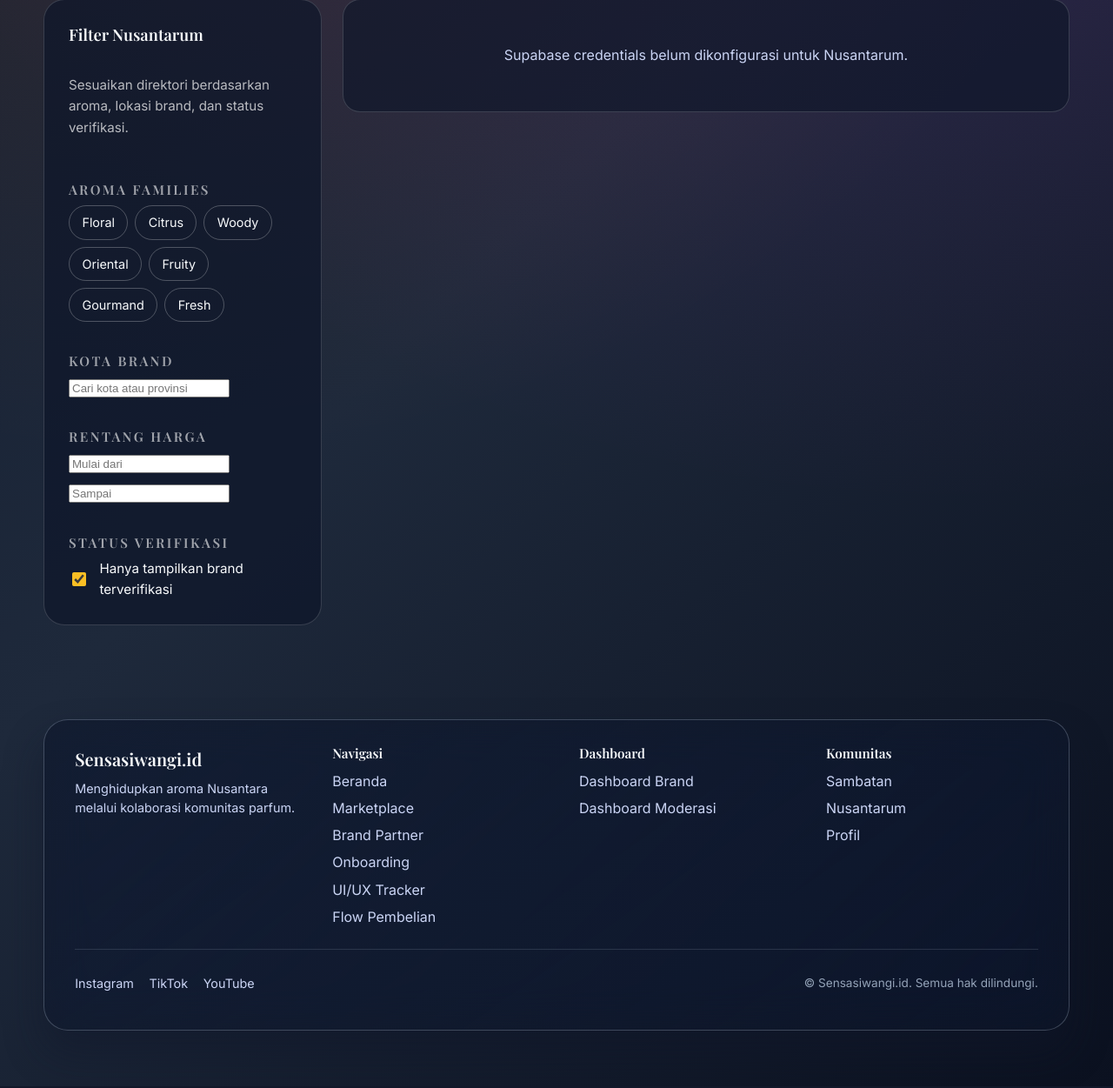
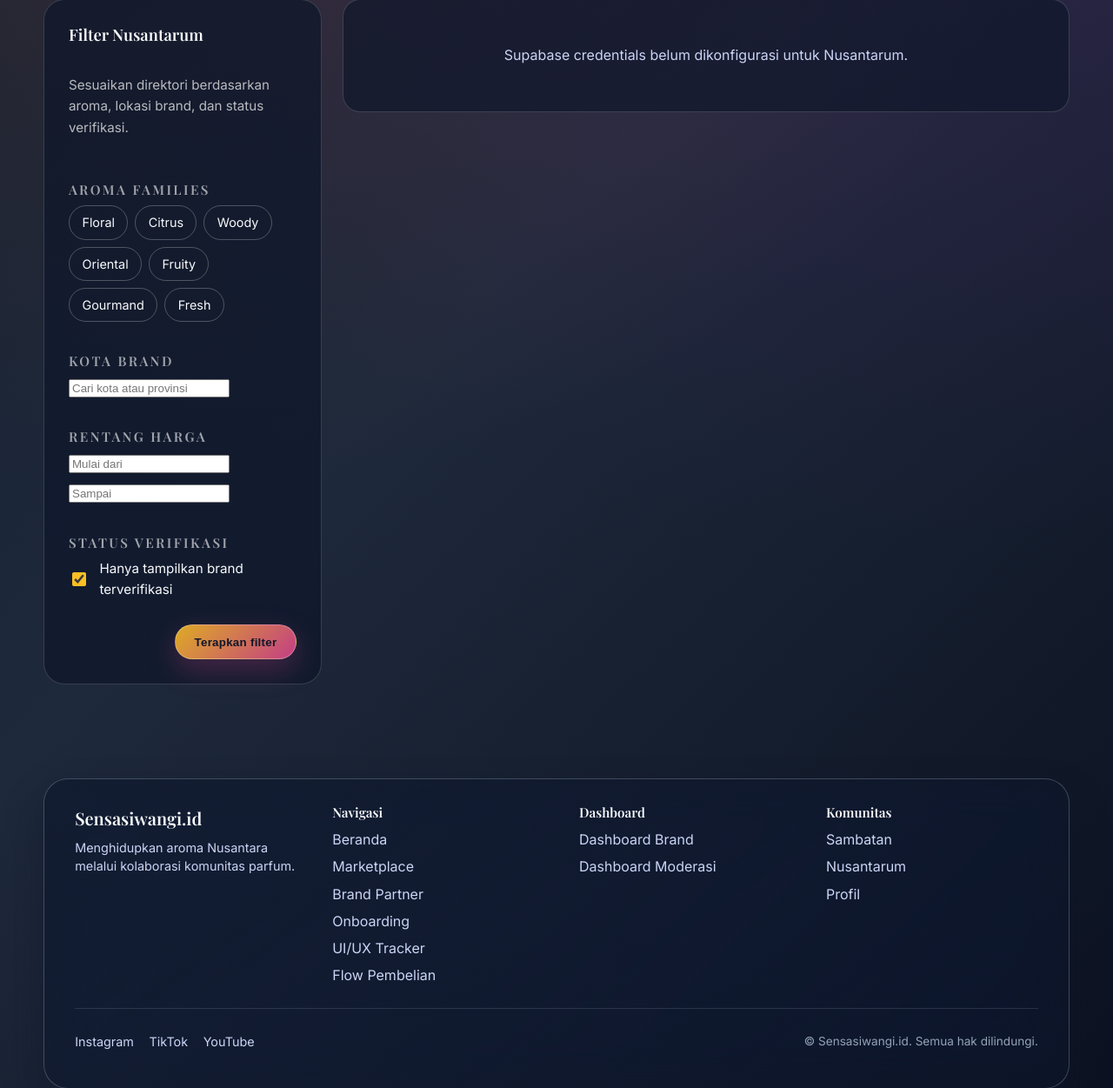
Before and after one commit to beriman/Codexswi, a FastAPI app: page /nusantarum in a window 1280 px wide. Shown: the part 1180-2431 px from the top of the page at 87% size. Before the commit the page ends 2379 px from the top, so only its background shows below. Run offline with FastAPI, Linux system fonts and the light colour scheme; some libraries are stand-ins or nearby versions.

Commit message:
Support standard GET submissions for Nusantarum filters

```diff
--- a/src/app/api/routes/nusantarum.py
+++ b/src/app/api/routes/nusantarum.py
@@ -92,15 +92,35 @@ TAB_LOADERS: Dict[str, Tuple[str, Callable[..., Any]]] = {
 }
 
 
-@router.get("", response_class=HTMLResponse, name="nusantarum:index")
-async def nusantarum_index(
+def _parse_float_param(value: str | None) -> float | None:
+    if value in (None, ""):
+        return None
+    try:
+        parsed = float(value)
+    except (TypeError, ValueError):
+        return None
+    return parsed if parsed >= 0 else None
+
+
+def _parse_bool_param(value: str | None, *, default: bool) -> bool:
+    if value is None:
+        return default
+    value_normalized = value.strip().lower()
+    if value_normalized in {"1", "true", "on", "yes"}:
+        return True
+    if value_normalized in {"0", "false", "off", "no"}:
+        return False
+    return default
+
+
+def _parse_list_param(values: List[str]) -> List[str]:
+    return [value for value in values if value]
+
+
+@router.get("", response_class=HTMLResponse, name="read_nusantarum")
+async def read_nusantarum(
     request: Request,
     service: NusantarumService = Depends(get_service),
-    families: List[str] = Query(default_factory=list),
-    city: str | None = Query(default=None),
-    price_min: float | None = Query(default=None, ge=0),
-    price_max: float | None = Query(default=None, ge=0),
-    verified: bool = Query(default=True),
     page: int = Query(default=1, ge=1),
     page_size: int = Query(default=12, ge=1, le=50),
     tab: str = Query(default="parfum"),
@@ -108,6 +128,13 @@ async def nusantarum_index(
     direction: str | None = Query(default=None),
 ) -> HTMLResponse:
     templates = request.app.state.templates
+    query_params = request.query_params
+    families = _parse_list_param(query_params.getlist("families"))
+    city_raw = query_params.get("city")
+    city = city_raw.strip() if city_raw else None
+    price_min = _parse_float_param(query_params.get("price_min"))
+    price_max = _parse_float_param(query_params.get("price_max"))
+    verified = _parse_bool_param(query_params.get("verified"), default=True)
     tab_slug = tab.lower()
     if tab_slug not in TAB_LOADERS:
         raise HTTPException(status_code=404, detail="Tab tidak ditemukan")
--- a/src/app/web/static/css/nusantarum.css
+++ b/src/app/web/static/css/nusantarum.css
@@ -248,6 +248,40 @@
   letter-spacing: 0.16em;
   color: rgba(255, 255, 255, 0.6);
   margin-bottom: 0.5rem;
+}
+
+.filter-actions {
+  display: flex;
+  justify-content: flex-end;
+  margin-top: 0.5rem;
+}
+
+.filter-submit {
+  display: inline-flex;
+  align-items: center;
+  gap: 0.5rem;
+  padding: 0.7rem 1.35rem;
+  border-radius: 999px;
+  border: 1px solid rgba(255, 255, 255, 0.28);
+  background: linear-gradient(135deg, rgba(251, 191, 36, 0.88), rgba(236, 72, 153, 0.82));
+  color: #0f172a;
+  font-weight: 600;
+  letter-spacing: 0.02em;
+  box-shadow: 0 12px 32px rgba(236, 72, 153, 0.25);
+  cursor: pointer;
+  transition: transform 0.2s ease, box-shadow 0.2s ease, opacity 0.2s ease;
+}
+
+.filter-submit:hover,
+.filter-submit:focus-visible {
+  transform: translateY(-1px);
+  box-shadow: 0 18px 40px rgba(236, 72, 153, 0.35);
+  outline: none;
+}
+
+.filter-submit:active {
+  transform: translateY(0);
+  box-shadow: 0 8px 22px rgba(236, 72, 153, 0.28);
 }
 
 .text-muted {
--- a/src/app/web/templates/components/nusantarum/filter-panel.html
+++ b/src/app/web/templates/components/nusantarum/filter-panel.html
@@ -1,11 +1,14 @@
 <form
   id="nusantarum-filter-form"
   class="nusantarum-filter-panel"
+  method="get"
+  action="{{ url_for('read_nusantarum') }}"
   hx-get="/nusantarum/tab/{{ active_tab }}"
   hx-target="#nusantarum-tab-content"
   hx-trigger="change delay:250ms"
   hx-include="#nusantarum-filter-form"
   hx-push-url="/nusantarum?tab={{ active_tab }}{% if active_tab == 'parfum' and sort and sort != 'synced_at' %}&sort={{ sort }}{% if direction %}&direction={{ direction }}{% endif %}{% endif %}"
+  onsubmit="if (this.dataset.htmxProcessing === 'true') { event.preventDefault(); }"
 >
   <input type="hidden" name="tab" value="{{ active_tab }}" />
   <input
@@ -88,4 +91,24 @@
     </div>
   </section>
   {% endif %}
+  <div class="filter-actions">
+    <button type="submit" class="filter-submit">Terapkan filter</button>
+  </div>
 </form>
+<script>
+  (function () {
+    const form = document.getElementById('nusantarum-filter-form');
+    if (!form) {
+      return;
+    }
+
+    form.addEventListener('htmx:configRequest', function () {
+      form.dataset.htmxProcessing = 'true';
+    });
+
+    form.addEventListener('htmx:afterRequest', function () {
+      delete form.dataset.htmxProcessing;
+    });
+
+  })();
+</script>
```
